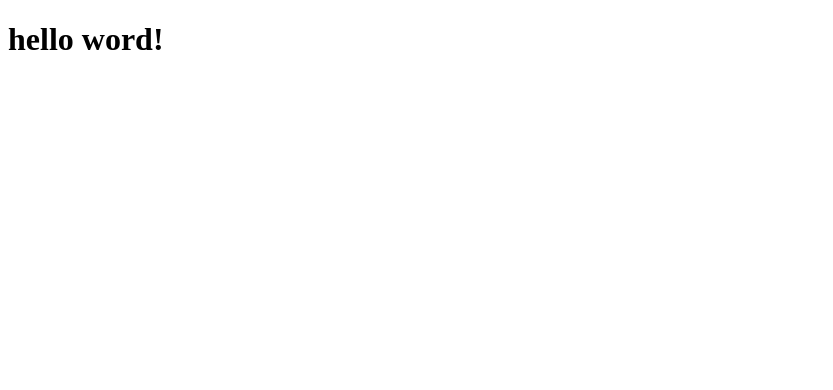
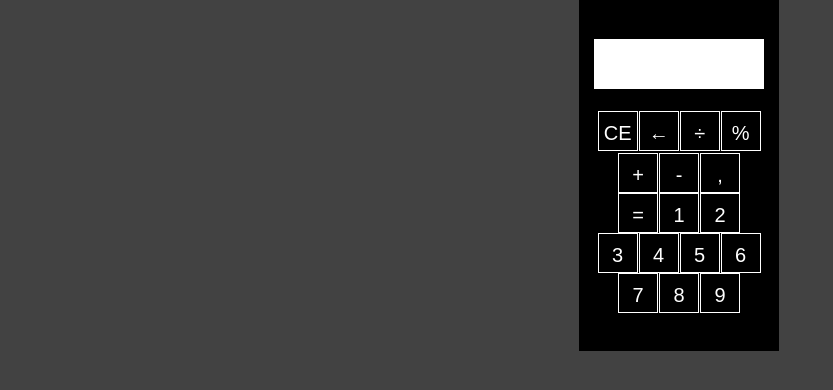
Before and after one commit to LeonardoTerada/calculadora-simples, a plain HTML site: page index.html in a window 1280 px wide. Shown: the whole page, without its empty margins (0-833 px from the left). Drawn offline with Linux system fonts and the light colour scheme.

Commit message:
estruturando o layout

```diff
--- a/index.html
+++ b/index.html
@@ -4,10 +4,43 @@
     <meta charset="UTF-8">
     <meta http-equiv="X-UA-Compatible" content="IE=edge">
     <meta name="viewport" content="width=device-width, initial-scale=1.0">
+    <link rel="stylesheet" type="text/css" href="style.css">
     <title>Calculadora </title>
 </head>
 <body>
-    <h1>hello word!
-    </h1>
+<div class="calculadora">
+    <div class="visor">
+    <h1></h1>
+    </div>
+    <div class="linha1">
+        <button> CE </button>
+        <button> &larr; </button>
+        <button> &divide; </button>
+        <button> &percnt; </button>
+    </div>
+    <div>
+        <button>+</button>
+        <button>-</button>
+        <button>,</button>
+    </div>
+    <div>
+        <button>=</button>
+        <button>1</button>
+        <button>2</button>
+    </div>
+    <div>
+        <button>3</button>
+        <button>4</button>
+        <button>5</button>
+        <button>6</button>
+    </div>
+
+
+    <div>
+    <button>7</button>
+    <button>8</button>
+    <button>9</button>
+</div>
+</div>
 </body>
 </html>
--- /dev/null
+++ b/style.css
@@ -0,0 +1,49 @@
+*{
+    margin: 0;
+    padding: 0;
+    background-color: rgb(66, 66, 66);
+    display: flex;
+    justify-content: center;
+    text-align: center;
+
+}
+.calculadora{
+    width: 200px;
+    height: 350px;
+    background-color: black;
+    padding-top: 1px;
+    text-align: center;
+    position: absolute;
+    display: flex;
+    flex-direction: column;
+
+
+}
+div{
+    background-color: black;
+}
+button{
+    display: flex;
+    width: 40px;
+    height: 40px;
+    margin-left: 1px;
+    color: white;
+    background-color: black;
+    border: solid 1px white;
+    text-align: center;
+    font-size: 20px;
+    padding-top:10px ;
+}
+.visor{
+    width: 170px;
+    height: 50px;
+    background-color: white;
+    text-align: right;
+    margin-left: 15px;
+    margin-bottom: 20px;
+}
+.linha1{
+    display: flex;
+    margin: 2px;
+    background-color: black;
+}
```
